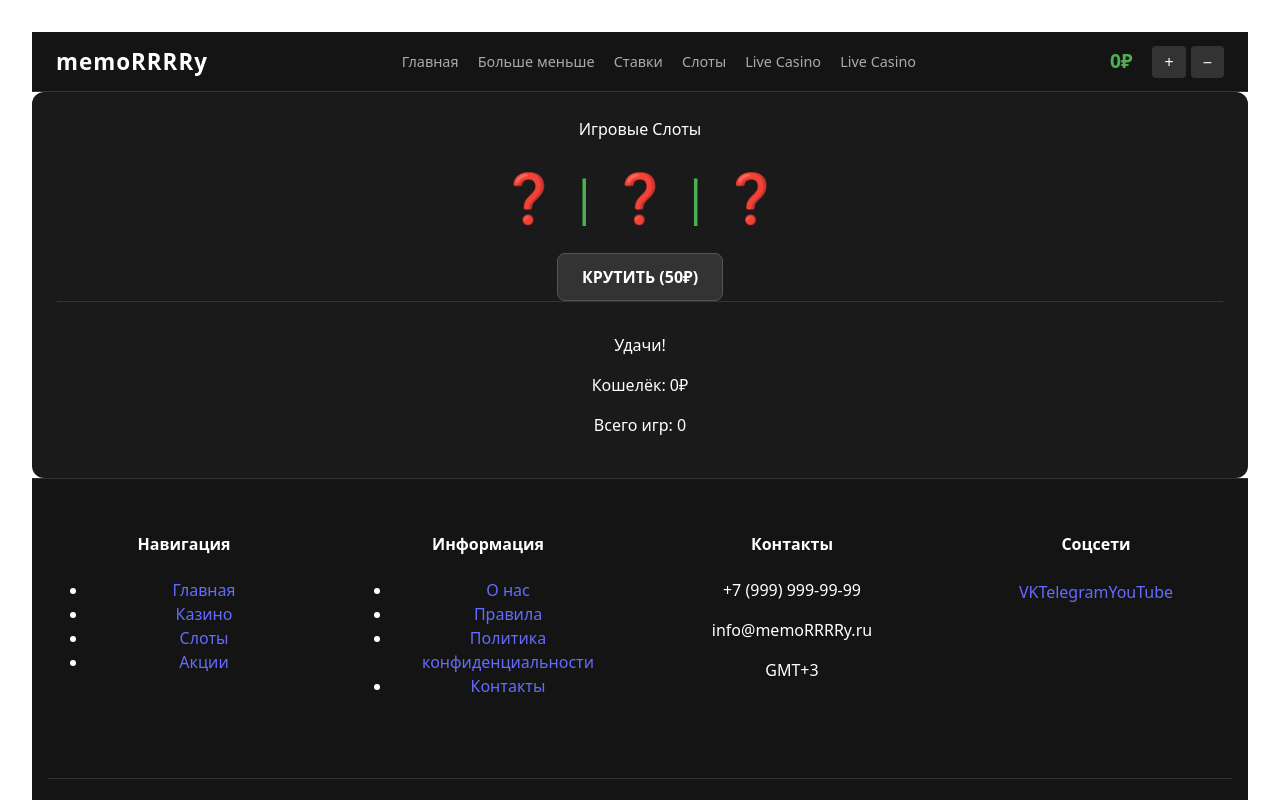
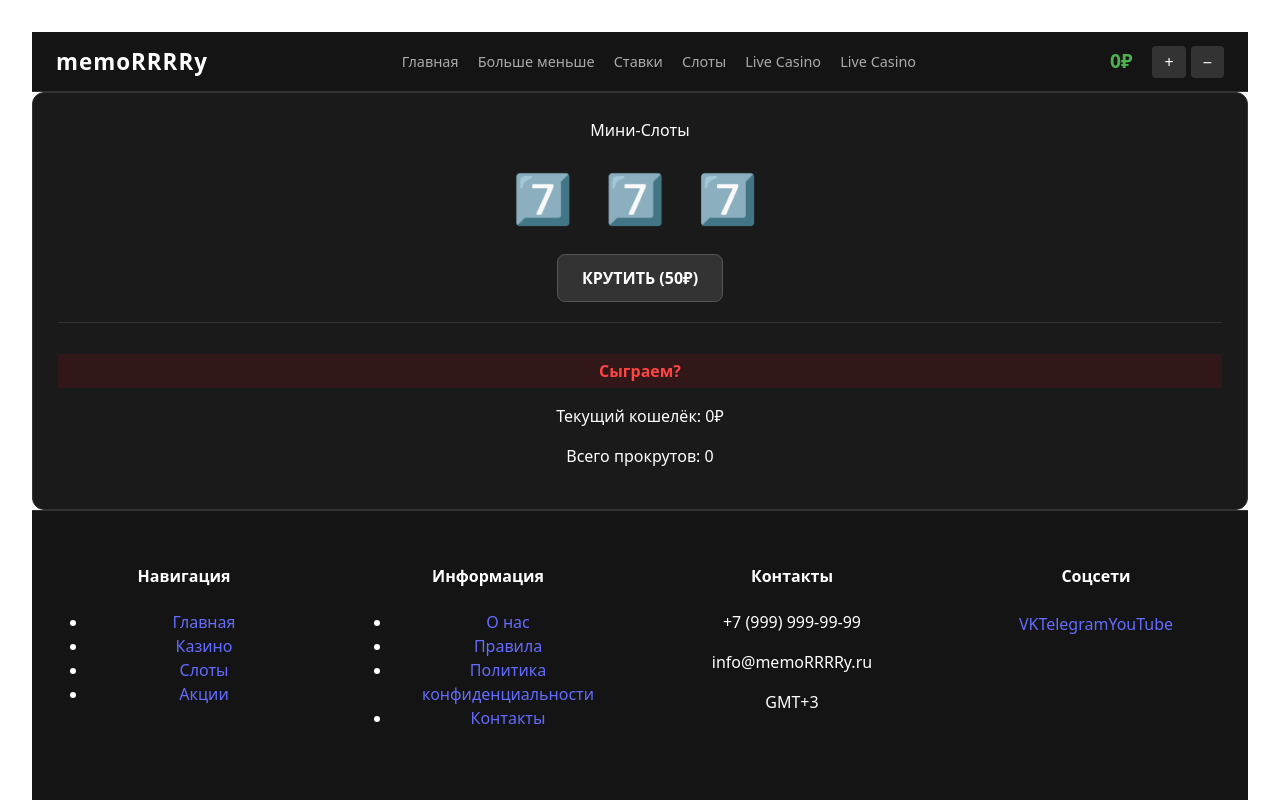
Before and after one commit to Dimabioluwix/Casino, a Vue app: page /page4 in a window 1280 px wide. Shown: the top 800 px of the page. Built offline with nearby package versions, Linux system fonts and the light colour scheme.

Commit message:
реализация логики выигрыша и начисления приза

```diff
--- a/src/components/page4.vue
+++ b/src/components/page4.vue
@@ -2,19 +2,20 @@
 import { ref } from 'vue';
 import { balance } from '../composables/useUsers.js';
 
-const s = ref(['❓', '❓', '❓']);
-const b = ref(0); // Счетчик игр
+const s = ref(['7️⃣', '7️⃣', '7️⃣']);
+const b = ref(0);
 const L = ref(false);
-const msg = ref('Удачи!');
+const msg = ref('Сыграем?');
 
 function play() {
-    if (balance.value < 50) {
-        msg.value = 'Недостаточно средств!';
+    const bet = 50;
+
+    if (balance.value < bet) {
+        msg.value = 'У вас дерьмовый счёт баланса!';
         return;
     }
 
-    // Списание суммы за ставку
-    balance.value -= 50;
+    balance.value -= bet;
     L.value = true;
 
     setTimeout(function() {
@@ -25,36 +26,50 @@ function play() {
             icons[Math.floor(Math.random() * icons.length)]
         ];
 
+        // Проверка победы (три в ряд)
+        if (s.value[0] === s.value[1] && s.value[1] === s.value[2]) {
+            balance.value += 250;
+            msg.value = 'ПОБЕДА! +250₽. Выпало три в ряд!';
+        } else {
+            msg.value = 'Проигрыш! Попробуй еще раз.';
+        }
+
         L.value = false;
-        b.value++; // Инкремент счетчика
-        msg.value = 'Ставка принята. Крутим дальше?';
+        b.value++;
     }, 800);
 }
 </script>
 
 <template>
     <div class="game-container">
-        <div>Игровые Слоты</div>
+        <div>Мини-Слоты</div>
+
         <div class="display">
-            {{ s[0] }} | {{ s[1] }} | {{ s[2] }}
+            <strong>{{ s[0] }} {{ s[1] }} {{ s[2] }}</strong>
         </div>
+
         <div class="actions">
             <button @click="function() { play() }" :disabled="L">
-                КРУТИТЬ (50₽)
+                {{ L ? 'Ждем...' : 'КРУТИТЬ (50₽)' }}
             </button>
         </div>
+
         <div class="info">
-            <p>{{ msg }}</p>
-            <p>Кошелёк: {{ balance }}₽</p>
-            <p>Всего игр: {{ b }}</p>
+            <p :class="{ 'error-text': balance <= 0 }">
+                {{ msg }}
+            </p>
+            <p>Текущий кошелёк: {{ balance }}₽</p>
+            <p>Всего прокрутов: {{ b }}</p>
         </div>
     </div>
 </template>
 
 <style scoped>
-.game-container { padding: 25px; background: #1a1a1a; color: white; border-radius: 12px; text-align: center; }
-.display { font-size: 3rem; margin: 20px 0; color: #4caf50; }
+.game-container { padding: 25px; background: #1a1a1a; color: white; border-radius: 12px; text-align: center; border: 1px solid #333; }
+.display { font-size: 3rem; margin: 20px 0; color: #4caf50; letter-spacing: 10px; }
+.error-text { color: #ff4444; font-weight: bold; background: rgba(255, 0, 0, 0.1); padding: 5px; }
+.actions { margin-bottom: 20px; }
 button { padding: 12px 24px; cursor: pointer; background: #333; color: white; border: 1px solid #555; font-weight: bold; }
-button:disabled { opacity: 0.5; }
+button:hover { background: #444; }
 .info { border-top: 1px solid #333; padding-top: 15px; }
 </style>
```
